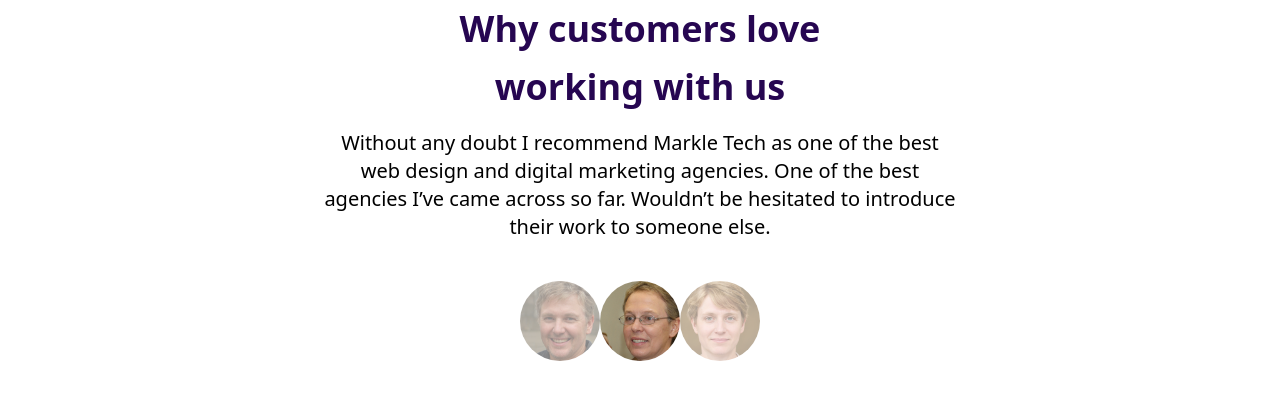
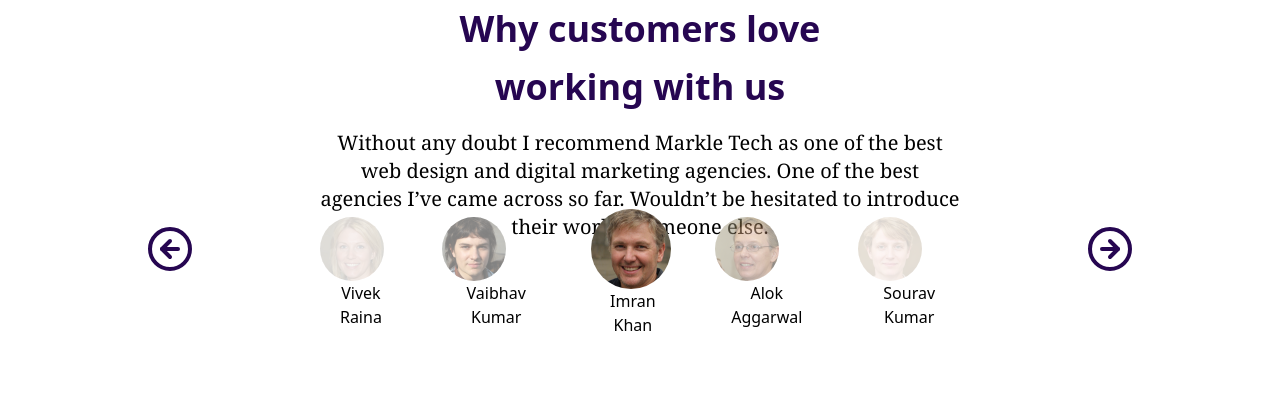
Before and after one commit to akash-flac/corporate-website-prototype, a React (Vite) app: page / in a window 1280 px wide. Shown: the part 1916-2335 px from the top of the page. Built offline with nearby package versions, Linux system fonts and the light colour scheme.

Commit message:
Added the Customer Reviews component

```diff
--- a/src/components/CustomerReviews.jsx
+++ b/src/components/CustomerReviews.jsx
@@ -1,33 +1,145 @@
-import React from "react";
+import { ArrowRightCircleIcon } from "@heroicons/react/20/solid";
+import { ArrowLeftCircle, ArrowRightCircle } from "lucide-react";
+import React, { useState } from "react";
 
 const reviews = [
   {
-    reviewer:"Imran Khan",
-    review:"Without any doubt I recommend Markle Tech as one of the best web design and digital marketing agencies. One of the best agencies I’ve came across so far. Wouldn’t be hesitated to introduce their work tosomeone else.",
-    id:1,
-    icon:"src\images\reviews\p1.jpeg"
-  }
-]
+    name: "Imran Khan",
+    review:
+      "Without any doubt I recommend Markle Tech as one of the best web design and digital marketing agencies. One of the best agencies I’ve came across so far. Wouldn’t be hesitated to introduce their work tosomeone else.",
+    id: 1,
+    icon: "src/images/reviews/p1.jpeg",
+  },
+  {
+    name: "Alok Aggarwal",
+    review: "Smile, it's free therapy.",
+    id: 2,
+    icon: "src/images/reviews/p2.jpeg",
+  },
+  {
+    name: "Sourav Kumar",
+    review:
+      "Emancipate yourselves from mental slavery, none but ourselves can free our minds!",
+    id: 3,
+    icon: "src/images/reviews/p3.jpeg",
+  },
+  {
+    name: "Heera Lal",
+    review:
+      "Expose yourself to your deepest fear; after that, fear has no power, and the fear of freedom shrinks and vanishes. You are free.",
+    id: 4,
+    icon: "src/images/reviews/p4.jpeg",
+  },
+  {
+    name: "Vivek Raina",
+    review:
+      "Birds sing after a storm; why shouldn't people feel as free to delight in whatever sunlight remains to them?",
+    id: 5,
+    icon: "src/images/reviews/p5.jpeg",
+  },
+  {
+    name: "Vaibhav Kumar",
+    review:
+      "I believe that it is better to tell the truth than a lie. I believe it is better to be free than to be a slave. And I believe it is better to know than to be ignorant.",
+    id: 6,
+    icon: "src/images/reviews/p6.jpeg",
+  },
+];
 const CustomerReviews = () => {
+  const [currRev, setCurrRev] = useState(0);
+  const totalReviews = reviews.length;
+  const currentReviewer = reviews[currRev];
+  const prevReviewer = reviews[(currRev - 1 + totalReviews) % totalReviews];
+  const nextReviewer = reviews[(currRev + 1) % totalReviews];
+  const nextToNextReviewer = reviews[(currRev + 2) % totalReviews];
+  const prevToPrevReviewer =
+    reviews[(currRev - 2 + totalReviews) % totalReviews];
+  console.log(currentReviewer.id);
+  const changeReview = (newIndex) => {
+    setCurrRev((currRev) => (newIndex + totalReviews) % totalReviews);
+  };
+  // setInterval(() => changeReview(currRev + 1), 1000);
   return (
-    <div className="m-5 mb-20">
+    <div className="m-5 mb-12 md:mb-20">
       <div className="">
-      <h1 className="row-span-1 text-2xl md:text-3xl/relaxed lg:text-4xl/relaxed text-center md:pb-3 font-semibold text-[#260651]">
-            Why customers love{" "}
-            <span className="font-bold lg:block"> working with us</span>
-          </h1>
-        <div className="flex flex-col items-center">
-          <p className="text-xl max-w-screen-sm text-center font-light mb-10">
-            Without any doubt I recommend Markle Tech as one of the best web
-            design and digital marketing agencies. One of the best agencies I’ve
-            came across so far. Wouldn’t be hesitated to introduce their work to
-            someone else.
-          </p>
-          <div className="flex justify-center">
-            <img src="src\images\reviews\p1.jpeg" alt="" className="w-20 h-20 rounded-full opacity-50" />
-            <img src="src\images\reviews\p2.jpeg" alt="" className="w-20 h-20 rounded-full" />
-            <img src="src\images\reviews\p3.jpeg" alt="" className="w-20 h-20 rounded-full opacity-50" />
+        <h1 className="text-2xl md:text-3xl/relaxed lg:text-4xl/relaxed text-center pb-4 md:pb-3 font-semibold text-[#260651]">
+          Why customers love{" "}
+          <span className="font-bold lg:block"> working with us</span>
+        </h1>
+        <div className="flex justify-evenly items-center">
+          <ArrowLeftCircle
+            className="text-[#260651] md:hover:bg-gray-100 rounded-full cursor-pointer w-12 md:h-12"
+            onClick={() => changeReview(currRev - 1)}
+          ></ArrowLeftCircle>
+          <div className="flex flex-col items-center w-md max-w-md sm:max-w-screen-sm sm:w-screen md:h-60">
+            <p className="text-sm sm:text-xl h-40 max-h-40 max-w-sm sm:max-w-screen-sm sm:w-lg sm:h-20 text-center font-normal font-serif">
+              {currentReviewer.review}
+            </p>
+            <div className="flex items-center gap-3 md:gap-10">
+              <div
+                className="cursor-pointer hidden md:block"
+                onClick={() => changeReview(currRev - 2)}
+              >
+                <img
+                  src={prevToPrevReviewer.icon}
+                  // src="src/images/reviews/p1.jpeg"
+                  alt=""
+                  className="w-12 md:w-16 h-12 md:h-16 rounded-full opacity-20"
+                />
+                <h2 className="text-center">{prevToPrevReviewer.name}</h2>
+              </div>
+              <div
+                className="cursor-pointer"
+                onClick={() => changeReview(currRev - 1)}
+              >
+                <img
+                  src={prevReviewer.icon}
+                  // src="src/images/reviews/p1.jpeg"
+                  alt=""
+                  className="w-12 md:w-16 h-12 md:h-16 rounded-full opacity-50"
+                />
+                <h2 className="text-center">{prevReviewer.name}</h2>
+              </div>
+
+              <div className="cursor-pointer">
+                <img
+                  src={currentReviewer.icon}
+                  // src="src/images/reviews/p1.jpeg"
+                  alt=""
+                  className="w-16 md:w-20 h-16 md:h-20 rounded-full"
+                />
+                <h2 className="text-center">{currentReviewer.name}</h2>
+              </div>
+              <div
+                className="cursor-pointer"
+                onClick={() => changeReview(currRev + 1)}
+              >
+                <img
+                  src={nextReviewer.icon}
+                  // src="src/images/reviews/p1.jpeg"
+                  alt=""
+                  className="w-12 md:w-16 h-12 md:h-16 rounded-full opacity-50"
+                />
+                <h2 className="text-center">{nextReviewer.name}</h2>
+              </div>
+              <div
+                className="cursor-pointer hidden md:block"
+                onClick={() => changeReview(currRev + 2)}
+              >
+                <img
+                  src={nextToNextReviewer.icon}
+                  // src="src/images/reviews/p1.jpeg"
+                  alt=""
+                  className="w-12 md:w-16 h-12 md:h-16 rounded-full opacity-20"
+                />
+                <h2 className="text-center">{nextToNextReviewer.name}</h2>
+              </div>
+            </div>
           </div>
+          <ArrowRightCircle
+            className="text-[#260651] md:hover:bg-gray-100 rounded-full cursor-pointer w-12 md:h-12"
+            onClick={() => changeReview(currRev + 1)}
+          ></ArrowRightCircle>
         </div>
       </div>
     </div>
--- a/src/components/LeadingCompanies.jsx
+++ b/src/components/LeadingCompanies.jsx
@@ -2,7 +2,7 @@
 
 const LeadingCompanies = () => {
   return (
-    <div>
+    <div className="">
       <div className="grid grid-cols-1 sm:grid-cols-1 md:grid-cols-2 lg:grid-cols-2 p-2 max-w-full mx-10 md:mx-20 md:my-8">
         <div className="md:px-6 col-span-1">
           <hr class="w-28 h-1 my-4 bg-gray-100 border-0 rounded mx-auto md:mx-0 md:my-5 dark:bg-gray-700"></hr>
```
